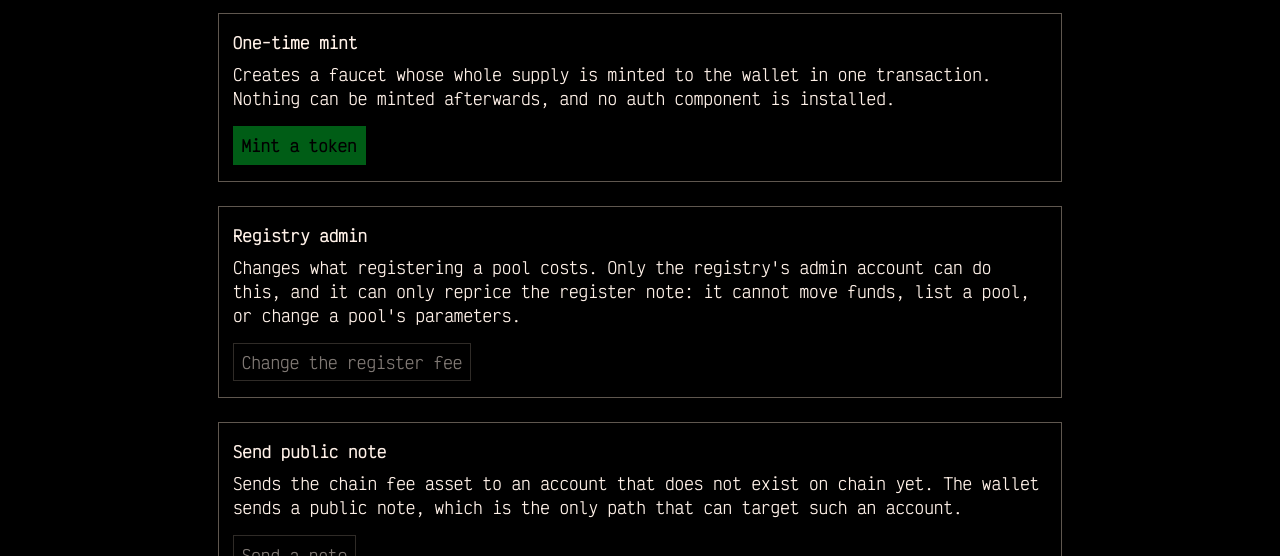
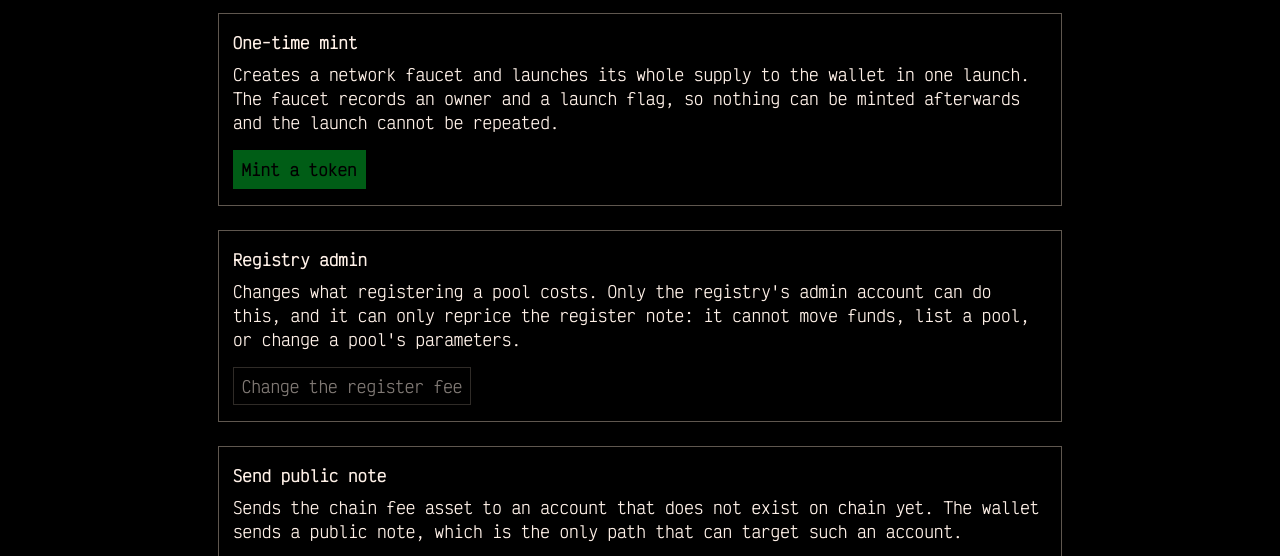
Before and after one commit to port0-sh/port0_app, a website built with Vite: page utils.html in a window 1280 px wide. Shown: the part 230-786 px from the top of the page. Built offline with nearby package versions, Linux system fonts and the light colour scheme; no server answers.

Commit message:
documentation update

```diff
--- a/utils.html
+++ b/utils.html
@@ -85,8 +85,9 @@
     <section class="panel">
       <h2>One-time mint</h2>
       <p>
-        Creates a faucet whose whole supply is minted to the wallet in one transaction.
-        Nothing can be minted afterwards, and no auth component is installed.
+        Creates a network faucet and launches its whole supply to the wallet in one
+        launch. The faucet records an owner and a launch flag, so nothing can be minted
+        afterwards and the launch cannot be repeated.
       </p>
       <button type="button" class="btn btn-primary" id="util-mint" disabled>Mint a token</button>
     </section>
```
Also changed, not shown: README.md, 1 other file.
